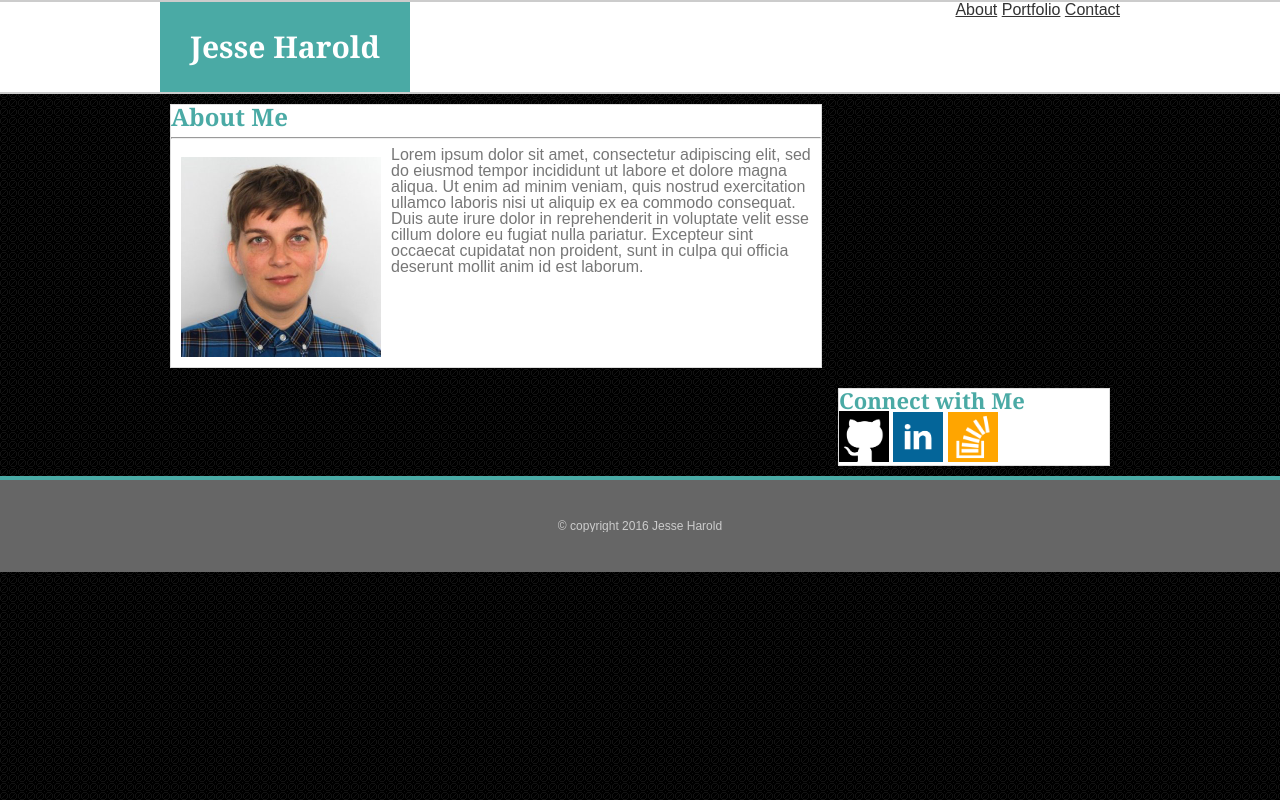
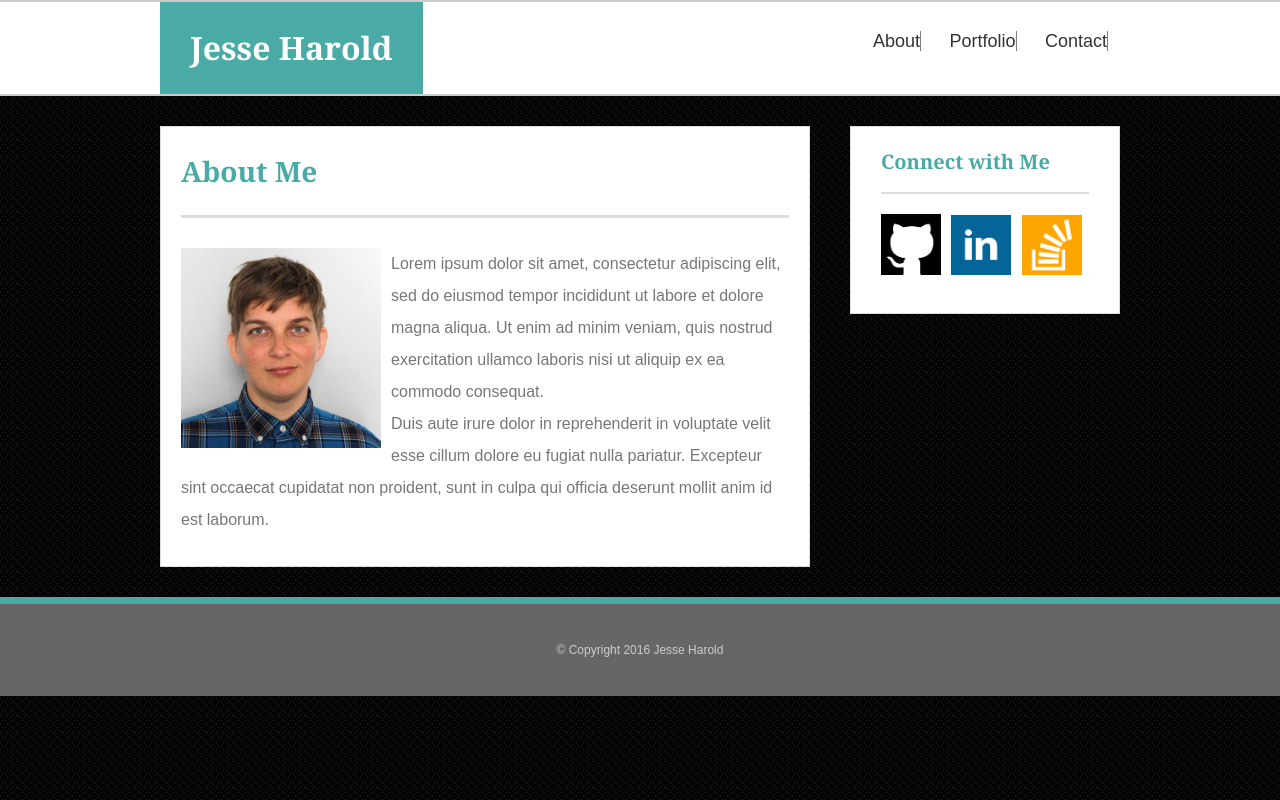
Before and after one commit to jesseharold/Basic-Portfolio, a PHP site: page / in a window 1280 px wide. Run offline with PHP 8.4, Linux system fonts and the light colour scheme.

Commit message:
refining spacing

```diff
--- a/assets/css/style.css
+++ b/assets/css/style.css
@@ -4,27 +4,40 @@ body{
     background-image: url("assets/images/slash_it.png");
     background-color: darkgrey;
 }
+p{
+    font-size: 16px;
+    line-height: 200%;
+}
+/*wrapped each row in a container that has the fixed width and is centered.
+ *overflow auto stops the container from collapsing when child elements are floated*/
 .container{
     width: 960px;
     margin: auto;
     overflow: auto;
 }
 #social li img {
-    width: 50px;
+    width: 60px;
     height: auto;
+    margin-right: 6px;
 }
 #social ul li {
     display: inline;
 }
 ul#nav li{
     display: inline;
+    font-size: 18px;
+    color: grey;
+    margin: 0 12px;
+    border-right: 1px solid grey;
 }
 ul#nav{
     float: right;
     color:#777;
+    padding: 30px 0;
 }
 ul#nav li a{
     color:#333;
+    text-decoration: none;
 }
 #header{
     background-color: white;
@@ -33,7 +46,7 @@ ul#nav li a{
 }
 #header h1{
     float: left;
-    font-size: 30px;
+    font-size: 32px;
     background-color: #4aaaa5;
     color: white;
     font-family: 'Georgia', Times, Times New Roman, serif;
@@ -42,13 +55,13 @@ ul#nav li a{
 }
 h2{
     color: #4aaaa5;
-    font-size: 24px;
+    font-size: 28px;
     font-family: 'Georgia', Times, Times New Roman, serif;
     font-weight: bold;
 }
 h3{
     color: #4aaaa5;
-    font-size: 22px;
+    font-size: 20px;
     font-family: 'Georgia', Times, Times New Roman, serif;
     font-weight: bold;
 }
@@ -56,25 +69,27 @@ img#portrait{
     width: 200px;
     height: auto;
     float: left;
-    margin:10px;
+    margin:0 10px 10px 0;
 }
 #body {
     clear: both;
     display: block;
-    width: 650px;
+    width: 608px;
     float: left;
     border: 1px solid #dddddd;
-    margin:10px;
+    margin:30px 0;
     background-color:#fff;
+    padding:30px 20px;
 }
 
 #social {
     float: right;
     display: block;
-    width: 270px;
+    width: 208px;
     border: 1px solid #dddddd;
-    margin:10px;
+    margin:30px 0;
     background-color:#fff;
+    padding:25px 30px 35px 30px;
 }
 footer{
     clear: both;
@@ -83,5 +98,21 @@ footer{
     color:#ccc;
     font-size: 12px;
     text-align: center;
-    border-top: 4px solid #4aaaa5;
+    border-top: 7px solid #4aaaa5;
 }
+div.ruler-lg{
+    background-color:#ddd;
+    width: 100%;
+    height: 3px;
+    margin: 30px 0;
+}
+div.ruler-sm{
+    background-color:#ddd;
+    width: 100%;
+    height: 2px;
+    margin: 20px 0;
+    }
+footer .container{
+    overflow: visible;
+    /*added this to get rid of little scroll arrows that were appearing*/
+}
--- a/index.html
+++ b/index.html
@@ -23,11 +23,13 @@
     <div class="container">
 <div id="body">
     <h2>About Me</h2>
-    <hr>
-    <p><img alt="Jesse Harold" id="portrait" src="assets/images/harold.jpg">Lorem ipsum dolor sit amet, consectetur adipiscing elit, sed do eiusmod tempor incididunt ut labore et dolore magna aliqua. Ut enim ad minim veniam, quis nostrud exercitation ullamco laboris nisi ut aliquip ex ea commodo consequat. Duis aute irure dolor in reprehenderit in voluptate velit esse cillum dolore eu fugiat nulla pariatur. Excepteur sint occaecat cupidatat non proident, sunt in culpa qui officia deserunt mollit anim id est laborum.</p>
+    <div class="ruler-lg"></div>
+    <img alt="Jesse Harold" id="portrait" src="assets/images/harold.jpg">
+    <p>Lorem ipsum dolor sit amet, consectetur adipiscing elit, sed do eiusmod tempor incididunt ut labore et dolore magna aliqua. Ut enim ad minim veniam, quis nostrud exercitation ullamco laboris nisi ut aliquip ex ea commodo consequat. </p><p>Duis aute irure dolor in reprehenderit in voluptate velit esse cillum dolore eu fugiat nulla pariatur. Excepteur sint occaecat cupidatat non proident, sunt in culpa qui officia deserunt mollit anim id est laborum.</p>
 </div>
 <div id="social">
     <h3>Connect with Me</h3>
+    <div class="ruler-sm"></div>
     <ul>
         <li><a href="https://github.com/jesseharold" target="_blank"><img alt="GitHub" src="assets/images/github.png"></a></li>
         <li><a href="https://www.linkedin.com/in/jesse-harold-6411135" target="_blank"><img alt="LinkedIn" src="assets/images/linkedin.png"></a></li>
@@ -39,7 +41,7 @@
     <!-- bototm row-->
 
 
-<footer>    <div class="container">&copy; copyright 2016 Jesse Harold    </div></footer>
+<footer>    <div class="container">&copy; Copyright 2016 Jesse Harold    </div></footer>
 
 </body>
 </html>
```
